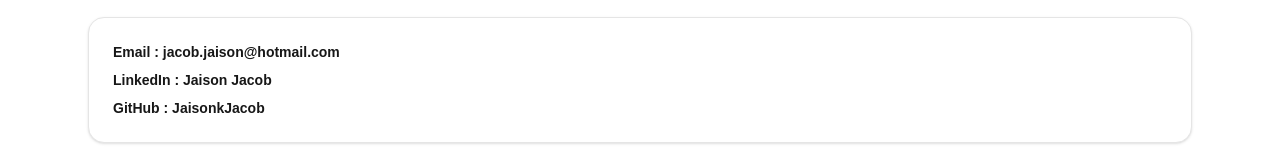
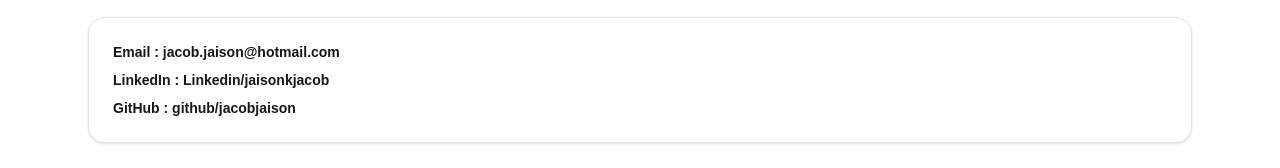
Before and after one commit to jacobKjaison/jaison-site, a Next.js app: page / in a window 1280 px wide. Shown: the part 1941-2109 px from the top of the page. Built offline with nearby package versions, Linux system fonts and the light colour scheme.

Commit message:
Changes in contact details

```diff
--- a/src/app/contact/page.tsx
+++ b/src/app/contact/page.tsx
@@ -8,14 +8,14 @@
 
       <div className="mt-8 max-w-xl rounded-2xl border border-neutral-200 bg-white p-6 shadow-sm">
         <div className="grid gap-2 text-sm">
-          <a className="font-semibold hover:underline" href="mailto:your.email@example.com">
+          <a className="font-semibold hover:underline" href="mailto:jacob.jaison@hotmail.com">
             Email : jacob.jaison@hotmail.com
           </a>
           <a className="font-semibold hover:underline" href="https://www.linkedin.com/in/jaisonkjacob/" target="_blank" rel="noreferrer">
-            LinkedIn : Jaison Jacob
+            LinkedIn : Linkedin/jaisonkjacob
           </a>
           <a className="font-semibold hover:underline" href="https://github.com/jacobjaison" target="_blank" rel="noreferrer">
-            GitHub : JacobJaison
+            GitHub : github/jacobjaison
           </a>
         </div>
       </div>
--- a/src/app/page.tsx
+++ b/src/app/page.tsx
@@ -209,13 +209,13 @@
         <div className="mt-6 rounded-2xl border border-neutral-200 bg-white p-6 shadow-sm dark:border-white/10 dark:bg-white/5">
           <div className="grid gap-2 text-sm">
             <a className="font-semibold hover:underline" href="mailto:jacob.jaison@hotmail.com">
-              Email : jacob.jaison@hotmail.com
+              Email     : jacob.jaison@hotmail.com
             </a>
             <a className="font-semibold hover:underline" href="https://www.linkedin.com/in/jaisonkjacob/" target="_blank" rel="noreferrer">
-              LinkedIn : Jaison Jacob
+              LinkedIn  : Linkedin/jaisonkjacob
             </a>
-            <a className="font-semibold hover:underline" href="https://github.com/jacobKjaison" target="_blank" rel="noreferrer">
-              GitHub : JaisonkJacob
+            <a className="font-semibold hover:underline" href="https://github.com/jacobjaison" target="_blank" rel="noreferrer">
+              GitHub    : github/jacobjaison
             </a>
           </div>
         </div>
```
